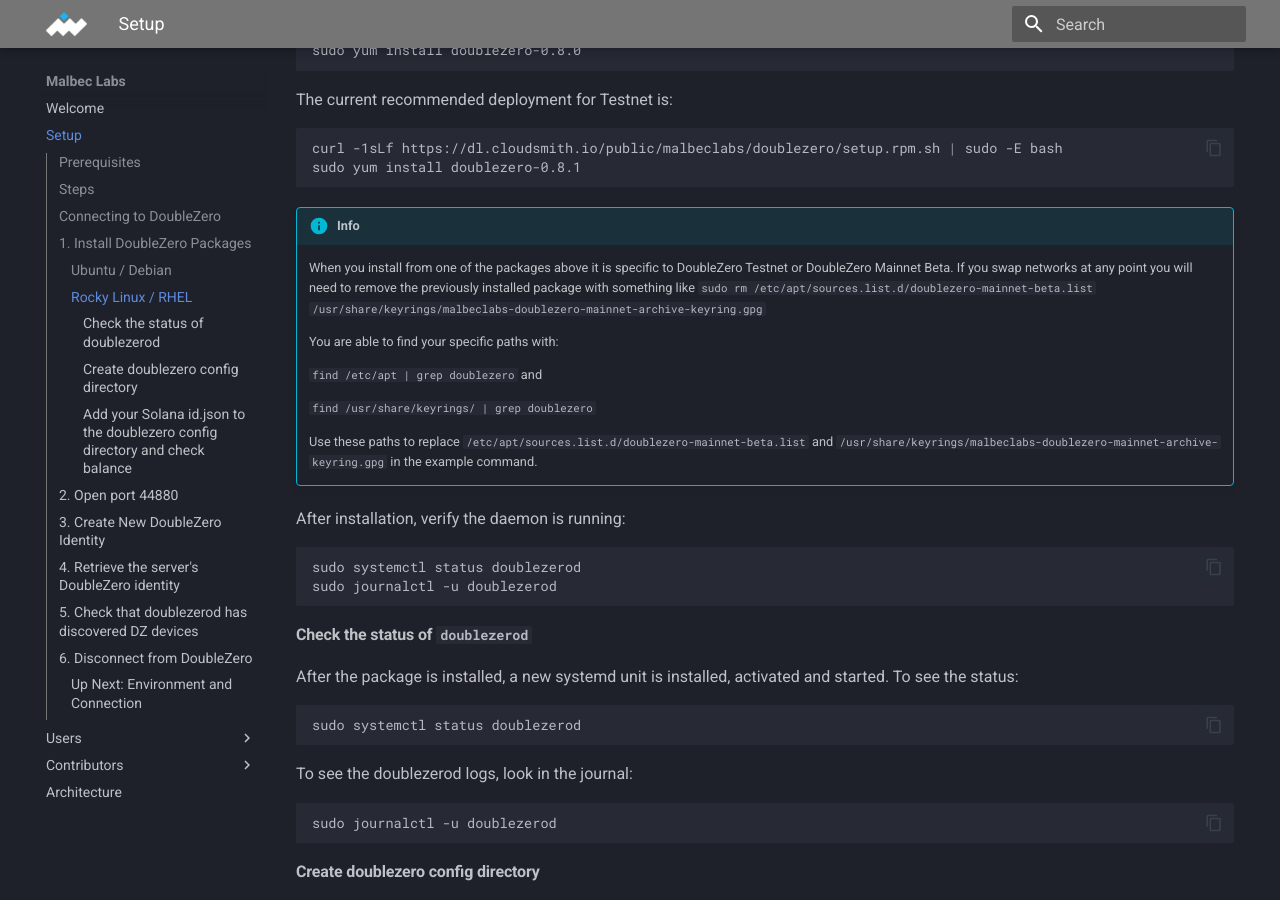
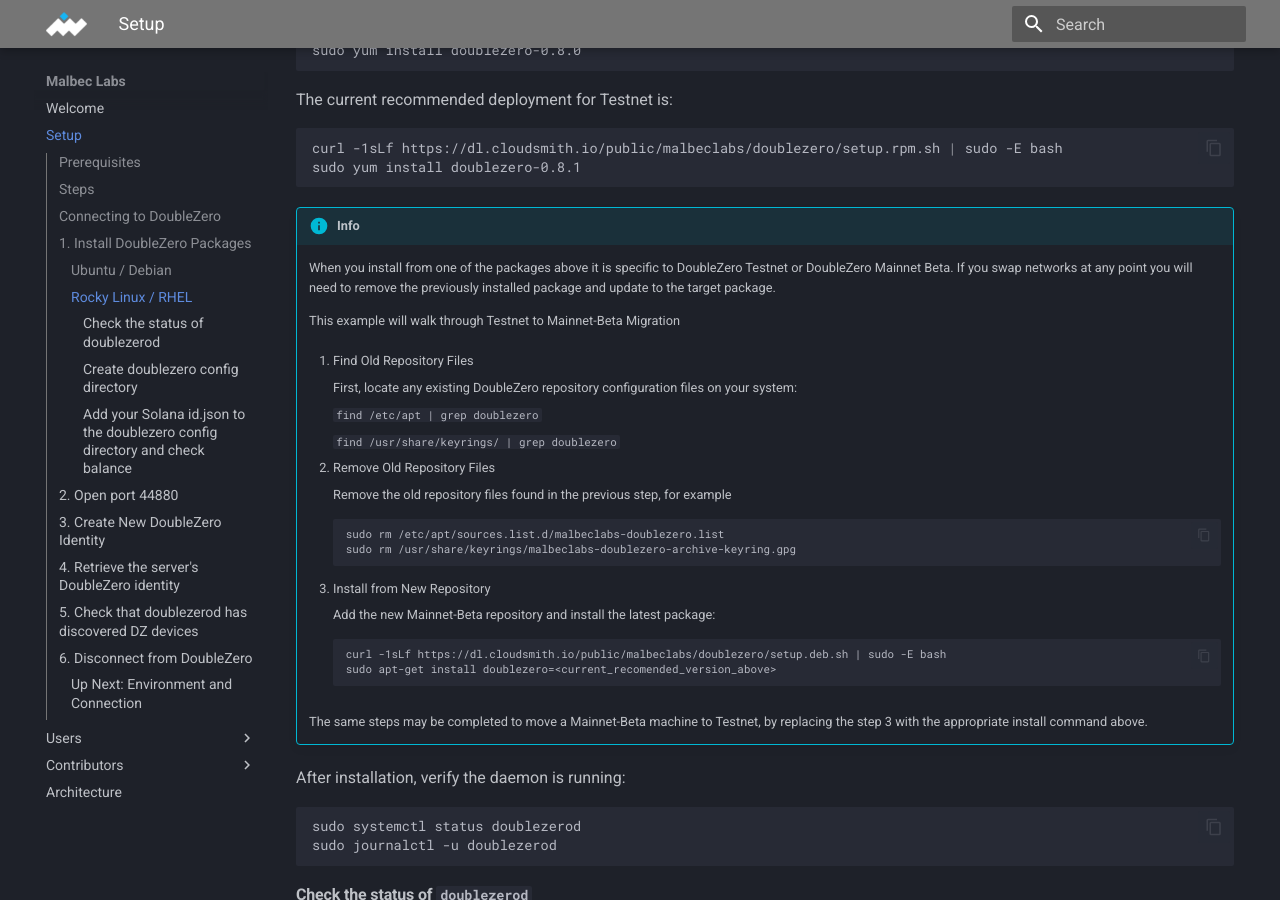
Before and after one commit to malbeclabs/docs, an MkDocs documentation site: the page built from docs/setup.md, in a window 1280 px wide and 900 px high, scrolled down 1514 px. Built offline with MkDocs 1.6.1 and Material for MkDocs 9.7.7, drawn with Linux system fonts in a browser that asks for light colours.

Commit message:
Update setup.md
expand instructions

````diff
--- a/docs/setup.md
+++ b/docs/setup.md
@@ -57,15 +57,35 @@
 ```
 
 !!! info
-    When you install from one of the packages above it is specific to DoubleZero Testnet or DoubleZero Mainnet Beta. If you swap networks at any point you will need to remove the previously installed package with something like `sudo rm /etc/apt/sources.list.d/doublezero-mainnet-beta.list /usr/share/keyrings/malbeclabs-doublezero-mainnet-archive-keyring.gpg`
+    When you install from one of the packages above it is specific to DoubleZero Testnet or DoubleZero Mainnet Beta. If you swap networks at any point you will need to remove the previously installed package and update to the target package.
 
-    You are able to find your specific paths with:
+    This example will walk through Testnet to Mainnet-Beta Migration
 
-    `find /etc/apt | grep doublezero` and
+    1. Find Old Repository Files
 
-    `find /usr/share/keyrings/ | grep doublezero`
+        First, locate any existing DoubleZero repository configuration files on your system:
 
-    Use these paths to replace `/etc/apt/sources.list.d/doublezero-mainnet-beta.list` and `/usr/share/keyrings/malbeclabs-doublezero-mainnet-archive-keyring.gpg` in the example command.
+        `find /etc/apt | grep doublezero`
+
+        `find /usr/share/keyrings/ | grep doublezero`
+
+    2. Remove Old Repository Files
+
+        Remove the old repository files found in the previous step, for example
+
+        ```
+        sudo rm /etc/apt/sources.list.d/malbeclabs-doublezero.list
+        sudo rm /usr/share/keyrings/malbeclabs-doublezero-archive-keyring.gpg
+        ```
+    3. Install from New Repository
+
+        Add the new Mainnet-Beta repository and install the latest package:
+
+        ```
+        curl -1sLf https://dl.cloudsmith.io/public/malbeclabs/doublezero/setup.deb.sh | sudo -E bash
+        sudo apt-get install doublezero=<current_recomended_version_above>
+        ```
+    The same steps may be completed to move a Mainnet-Beta machine to Testnet, by replacing the step 3 with the appropriate install command above.
 
 
 After installation, verify the daemon is running:
````
